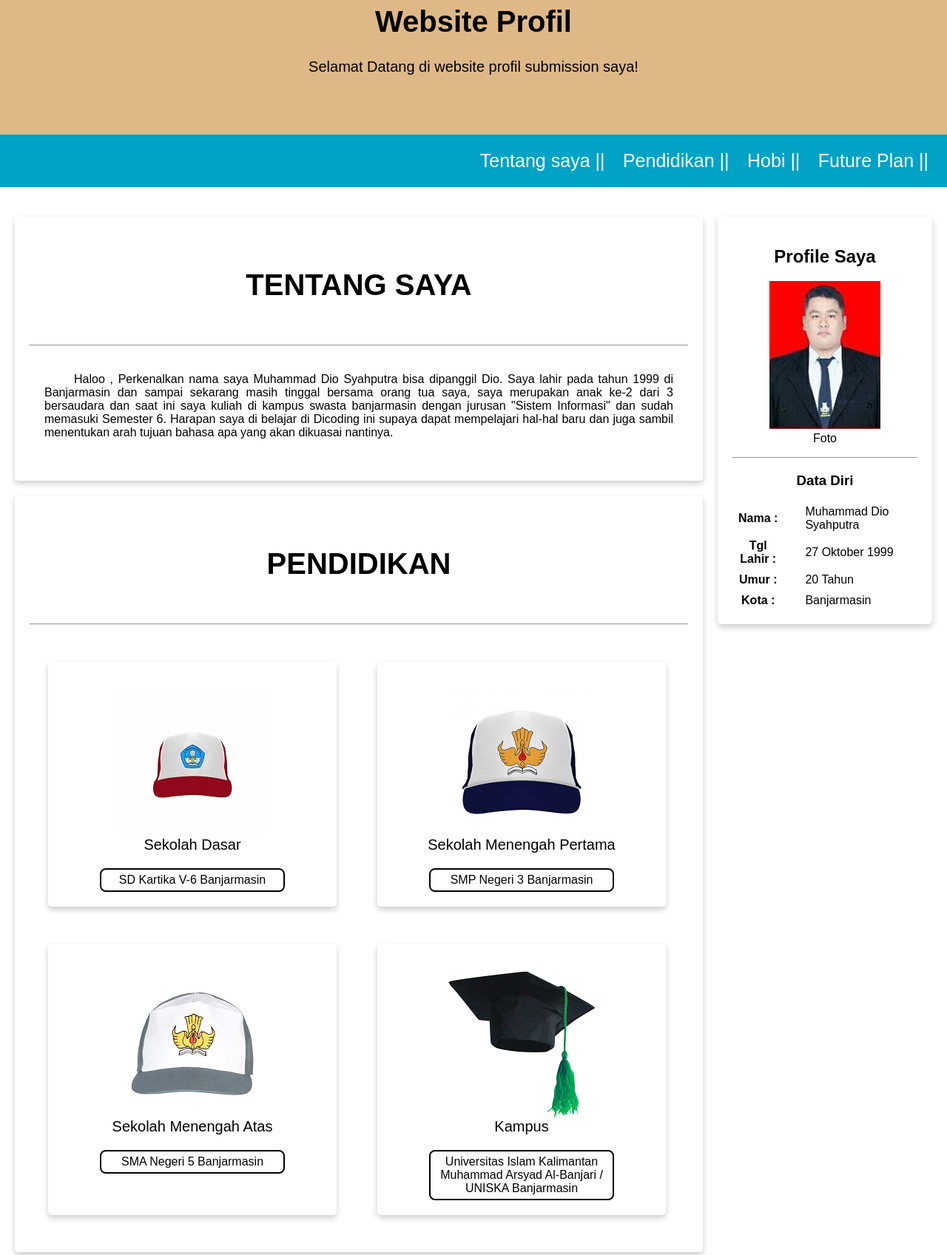
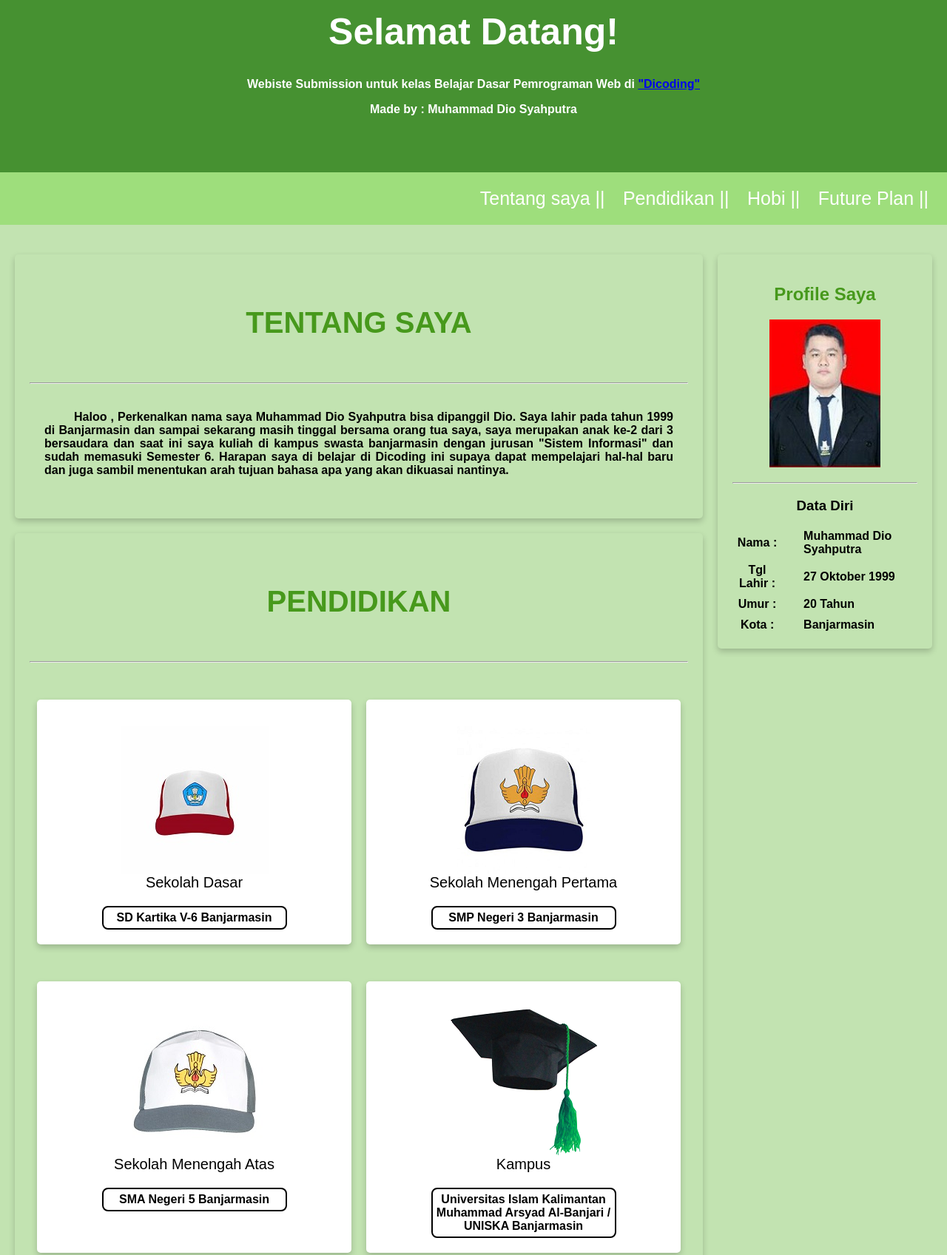
Before and after one commit to diosra/Submission-web, a plain HTML site: page index.html in a window 1280 px wide. Shown: the part 80-1777 px from the top of the page at 74% size. Drawn offline with Linux system fonts and the light colour scheme.

Commit message:
All Done

```diff
--- a/assets/script.js
+++ b/assets/script.js
@@ -0,0 +1,44 @@
+let JumboBackground = document.querySelector(".jumbotron");
+JumboBackground.style.backgroundColor = '#469131';
+
+let HeaderSatu = document.querySelector('h1');
+HeaderSatu.style.color = 'white';
+
+let navBack = document.querySelector('nav');
+navBack.style.backgroundColor = '#9ede7c';
+
+let bodyBack = document.querySelector('body');
+bodyBack.style.backgroundColor = '#c2e3b1';
+
+let HeaderDua = document.querySelectorAll("h2");
+for (let h2 of HeaderDua)
+    h2.style.color = '#47991c';
+
+let footerBack = document.querySelector('footer');
+footerBack.style.backgroundColor = '#469131';
+
+function mouseMasuk(x) {
+    x.style.backgroundColor = "#518c41";
+    x.style.fontWeight = "bold";
+}
+
+function mouseKeluar(x) {
+    x.style.backgroundColor = "";
+    x.style.fontWeight = "";
+}
+
+gambartopi1.addEventListener('click', function () {
+    window.alert("Status : LULUS \r\nTahun : 2011")
+});
+
+gambartopi2.addEventListener('click', function () {
+    window.alert("Status : LULUS \r\nTahun : 2014")
+});
+
+gambartopi3.addEventListener('click', function () {
+    window.alert("Status : LULUS \r\nTahun : 2017")
+});
+
+gambartopi4.addEventListener('click', function () {
+    window.alert("Status : Belum Lulus \r\nProgress : Semester 6")
+});
--- a/assets/style.css
+++ b/assets/style.css
@@ -26,16 +26,28 @@ main {
 
 
 .jumbotron {
-    font-size: 20px;
+    text-align: center;
+    margin-top: auto;
     padding: 60px;
-    background-color: burlywood;
-    text-align: center;
-    color: black;
-    margin-top: auto;
 }
 
+.jumbotron h1 {
+    font-weight: bold;
+    font-size: 50px;
+}
+
+.jumbotron p {
+    color: white;
+    font-weight: bold;
+}
+
+.jumbotron a:hover {
+    color: #11C5C6;
+}
+
+
 nav {
-    background-color: #00a2c6;
+    margin-top: auto;
     padding: 5px;
     position: sticky;
     top: 0;
@@ -59,6 +71,7 @@ nav li {
     display: inline;
     list-style-type: none;
     margin-right: 20px;
+    font-weight: bold;
 }
 
 
@@ -81,13 +94,9 @@ nav li {
 
 #deskripsi p {
     padding: 20px;
-    font-weight: normal;
+    font-weight: bolder;
     text-align: justify;
     text-indent: 40px;
-}
-
-#pendidikan {
-    overflow: auto;
 }
 
 #pendidikan h2 {
@@ -111,7 +120,13 @@ nav li {
     max-width: 250px;
     text-align: center;
     border-radius: 8px;
+    font-weight: bolder;
 }
+
+#pendidikan section {
+    background-color: white;
+}
+
 
 .susunatas {
     display: flex;
@@ -138,17 +153,17 @@ nav li {
 }
 
 .kiri {
-    margin-right: 30px;
+    margin-right: 10px;
     position: relative;
     flex-basis: 50%;
-    margin-left: 25px;
+    margin-left: 10px;
 }
 
 .kanan {
-    margin-right: 30px;
+    margin-right: 10px;
     position: relative;
     flex-basis: 50%;
-    margin-left: 25px;
+    margin-left: 10px;
 }
 
 .box {
@@ -156,10 +171,6 @@ nav li {
     border-radius: 5px;
     padding: 20px;
     margin-top: 20px;
-}
-
-#hobi {
-    overflow: auto;
 }
 
 #hobi h2 {
@@ -186,15 +197,15 @@ nav li {
     text-align: justify;
     margin-top: 15px;
     border-radius: 6px;
+    font-weight: bolder;
 }
 
 .garismerah {
-    border: 3px solid red;
+    border: 3px solid black;
 }
 
 #future {
     overflow: auto;
-
 }
 
 #future h2 {
@@ -216,6 +227,7 @@ nav li {
     text-indent: 40px;
     padding: 10px;
     overflow: auto;
+    font-weight: bolder;
 }
 
 
@@ -223,6 +235,14 @@ aside {
     float: right;
     width: 25%;
     padding-left: 20px;
+}
+
+aside p {
+    font-weight: bolder;
+}
+
+aside table {
+    font-weight: bolder;
 }
 
 .tengah {
@@ -331,13 +351,11 @@ aside {
 footer {
     padding: 20px;
     color: white;
-    background-color: #00a2c6;
-}
-
-footer {
-    padding: 20px;
-    color: white;
-    background-color: #00a2c6;
     text-align: center;
     font-weight: bold;
 }
+
+footer a:hover {
+    color: blue;
+    font-weight: bolder;
+}
--- a/index.html
+++ b/index.html
@@ -11,8 +11,12 @@
 <body>
     <header>
         <div class="jumbotron">
-            <h1>Website Profil</h1>
-            <p>Selamat Datang di website profil submission saya!</p>
+            <h1>Selamat Datang!</h1>
+            <p id="jumboDesk">Webiste Submission untuk kelas Belajar Dasar Pemrograman Web di <span
+                    style="color: darkturquoise;"><a href="https://www.dicoding.com/academies/123" target="blank">
+                        "Dicoding"</a></span>
+            </p>
+            <p>Made by : Muhammad Dio Syahputra</p>
         </div>
         <nav>
             <ul>
@@ -46,35 +50,39 @@
                 <h2>PENDIDIKAN</h2>
                 <hr>
                 <div class="susunatas">
-                    <section class="box kiri" id="gambartopi1">
+                    <section class="box kiri">
                         <figure>
-                            <img src="assets/image/topisd.jpg">
+                            <img src=" assets/image/topisd.jpg">
                             <figcaption>Sekolah Dasar</figcaption>
                         </figure>
-                        <p>SD Kartika V-6 Banjarmasin</p>
+                        <p id="gambartopi1" onmouseover="mouseMasuk(this)" onmouseout="mouseKeluar(this)">SD Kartika V-6
+                            Banjarmasin</p>
                     </section>
-                    <section class="box kanan" id="gambartopi2">
+                    <section class="box kanan">
                         <figure>
                             <img src="assets/image/topismp.png">
                             <figcaption>Sekolah Menengah Pertama</figcaption>
                         </figure>
-                        <p>SMP Negeri 3 Banjarmasin</p>
+                        <p id="gambartopi2" onmouseover="mouseMasuk(this)" onmouseout="mouseKeluar(this)">SMP Negeri 3
+                            Banjarmasin</p>
                     </section>
                 </div>
                 <div class="susunbawah">
-                    <section class="box kiri" id="gambartopi3">
+                    <section class="box kiri">
                         <figure>
                             <img src="assets/image/topisma.jpg">
                             <figcaption>Sekolah Menengah Atas</figcaption>
                         </figure>
-                        <p>SMA Negeri 5 Banjarmasin</p>
+                        <p id="gambartopi3" onmouseover="mouseMasuk(this)" onmouseout="mouseKeluar(this)">SMA Negeri 5
+                            Banjarmasin</p>
                     </section>
-                    <section class="box kanan" id="gambartopi4">
+                    <section class="box kanan">
                         <figure>
                             <img src="assets/image/toga.png">
                             <figcaption>Kampus</figcaption>
                         </figure>
-                        <p>Universitas Islam Kalimantan Muhammad Arsyad Al-Banjari / UNISKA Banjarmasin</p>
+                        <p id="gambartopi4" onmouseover="mouseMasuk(this)" onmouseout="mouseKeluar(this)">Universitas
+                            Islam Kalimantan Muhammad Arsyad Al-Banjari / UNISKA Banjarmasin</p>
                     </section>
                 </div>
             </article>
@@ -132,7 +140,6 @@
                     <h2>Profile Saya</h2>
                     <figure>
                         <img src="assets/image/dio.jpeg">
-                        <figcaption>Foto</figcaption>
                     </figure>
                 </header>
                 <hr>
@@ -171,10 +178,12 @@
     </main>
 
     <footer>
-        <p>Submission kelas web-programming pemula by Muhammad Dio Syahputra &#169; 2020</p>
-        <p>Instagram : <a href="https://www.instagram.com/ordinarydio/" target="_blank">@ordinarydio</a></p>
-        <p>Github : <a href="https://github.com/diosra" target="_blank">diosra</a></p>
+        <p>Submission by Muhammad Dio Syahputra &#169; 2020</p>
+        <p>E-Mail : <a href="mailto:diosyahputra98765@gmail.com" target="_blank"> diosyahputra98765@gmail.com</a> </p>
+        <p class="github">Github : <a href="https://github.com/diosra" target="_blank">diosra</a></p>
     </footer>
+
+    <script src="assets/script.js"></script>
 </body>
 
 </html>
```
